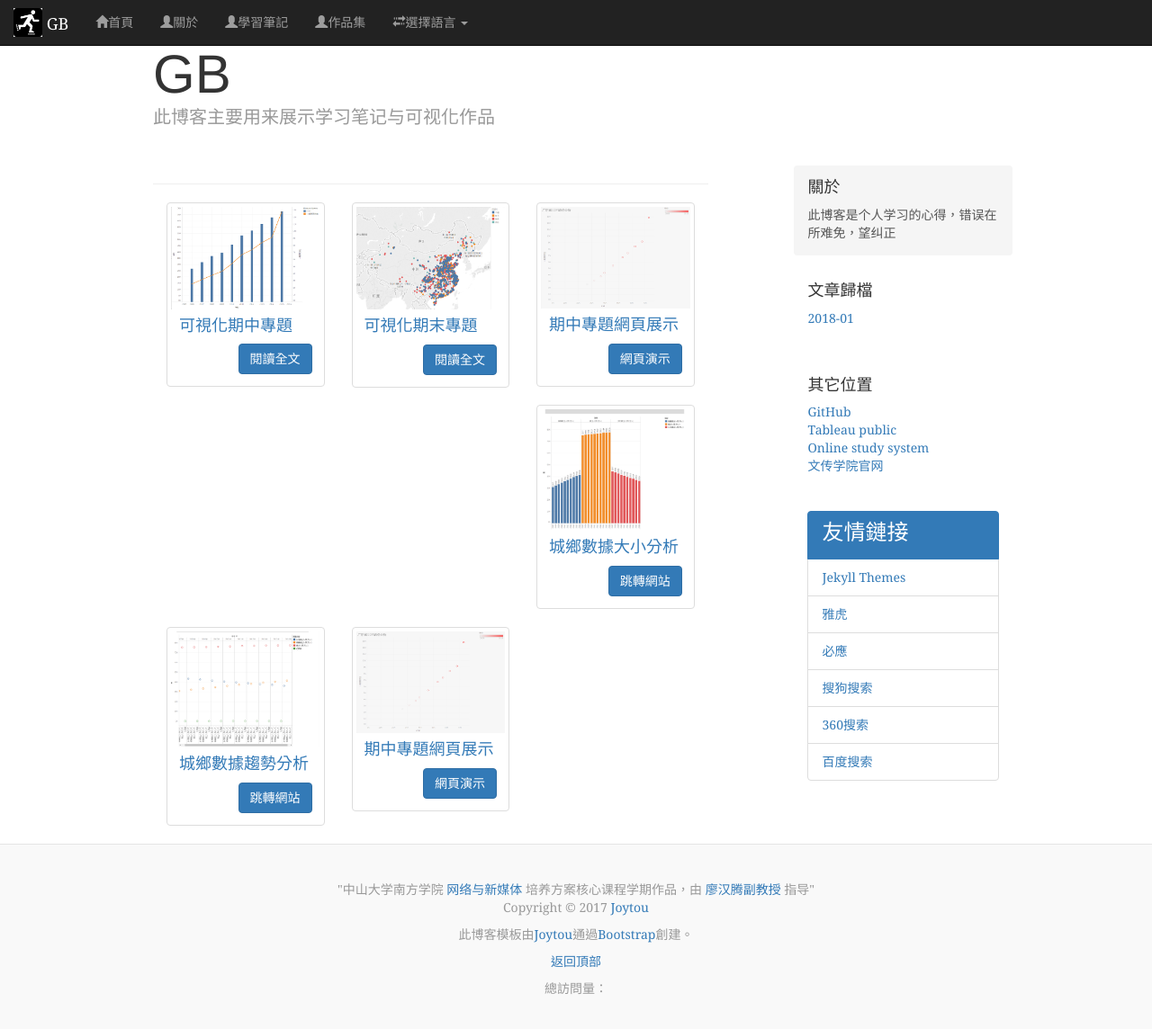
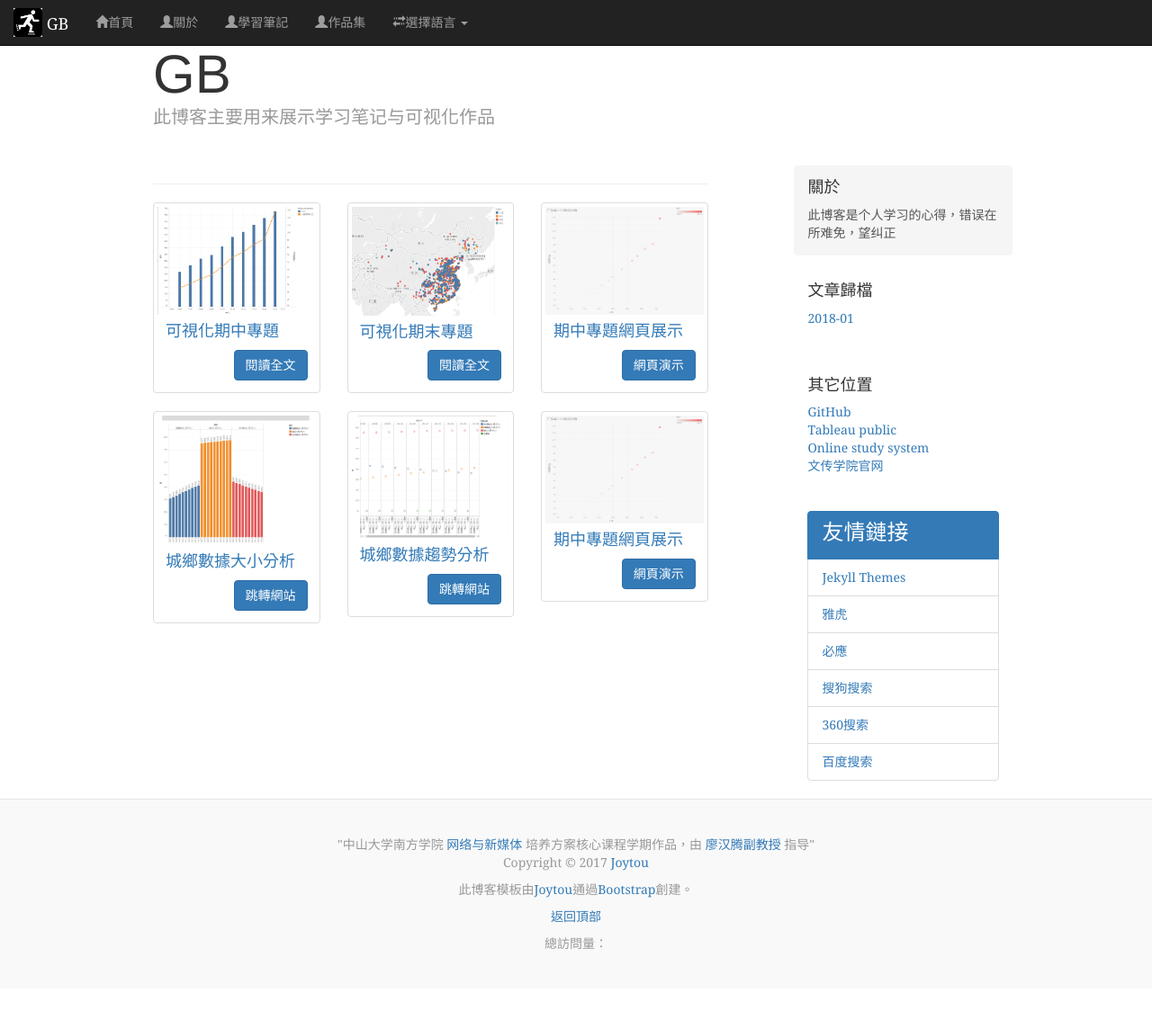
Before and after one commit to zdnfzgb/zdnfzgb.github.io, a Jekyll site: the page built from portfolio/index.tw.html, in a window 1280 px wide and 1149 px high. Shown: the top 1144 px of the window at 90% size. Built offline with Jekyll 4.4.1, drawn with Linux system fonts in a browser that asks for light colours; comment, search, counter and statistics services are not loaded.

Commit message:
改元素行距

```diff
--- a/portfolio/index.en.html
+++ b/portfolio/index.en.html
@@ -6,7 +6,7 @@ lang: en
 ---
 
 <hr/>
-<div class="">
+<div class="row">
     <div class="col-sm-6 col-md-4">
         <div class="thumbnail">
             <img src="/img-tableau/排名分析.png" alt="A Quote Machine">
@@ -35,7 +35,7 @@ lang: en
         </div>
     </div>
 </div>
-<div class="">
+<div class="row">
     <div class="col-sm-6 col-md-4">
         <div class="thumbnail">
             <img src="/img-tableau/城乡数据大小.png" alt="A Quote Machine">
--- a/portfolio/index.html
+++ b/portfolio/index.html
@@ -35,8 +35,6 @@ lang: cn
             </div>
         </div>
     </div>
-</div>
-<div class="">
     <div class="col-sm-6 col-md-4">
         <div class="thumbnail">
             <img src="/img-tableau/城乡数据大小.png" alt="A Quote Machine">
--- a/portfolio/index.tw.html
+++ b/portfolio/index.tw.html
@@ -6,7 +6,7 @@ lang: tw
 ---
 
 <hr/>
-<div class="">
+<div class="row">
     <div class="col-sm-6 col-md-4">
         <div class="thumbnail">
             <img src="/img-tableau/排名分析.png" alt="A Quote Machine">
@@ -35,7 +35,7 @@ lang: tw
         </div>
     </div>
 </div>
-<div class="">
+<div class="row">
     <div class="col-sm-6 col-md-4">
         <div class="thumbnail">
             <img src="/img-tableau/城乡数据大小.png" alt="A Quote Machine">
```
